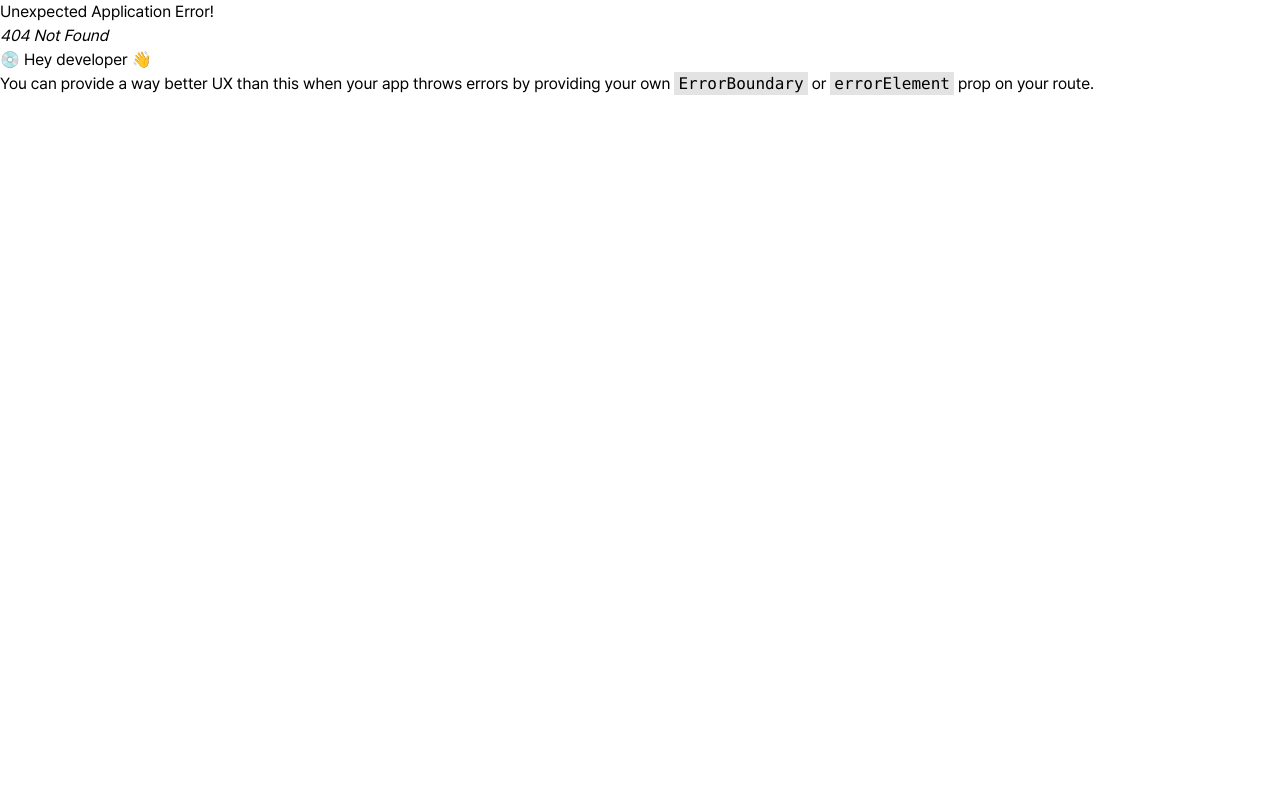
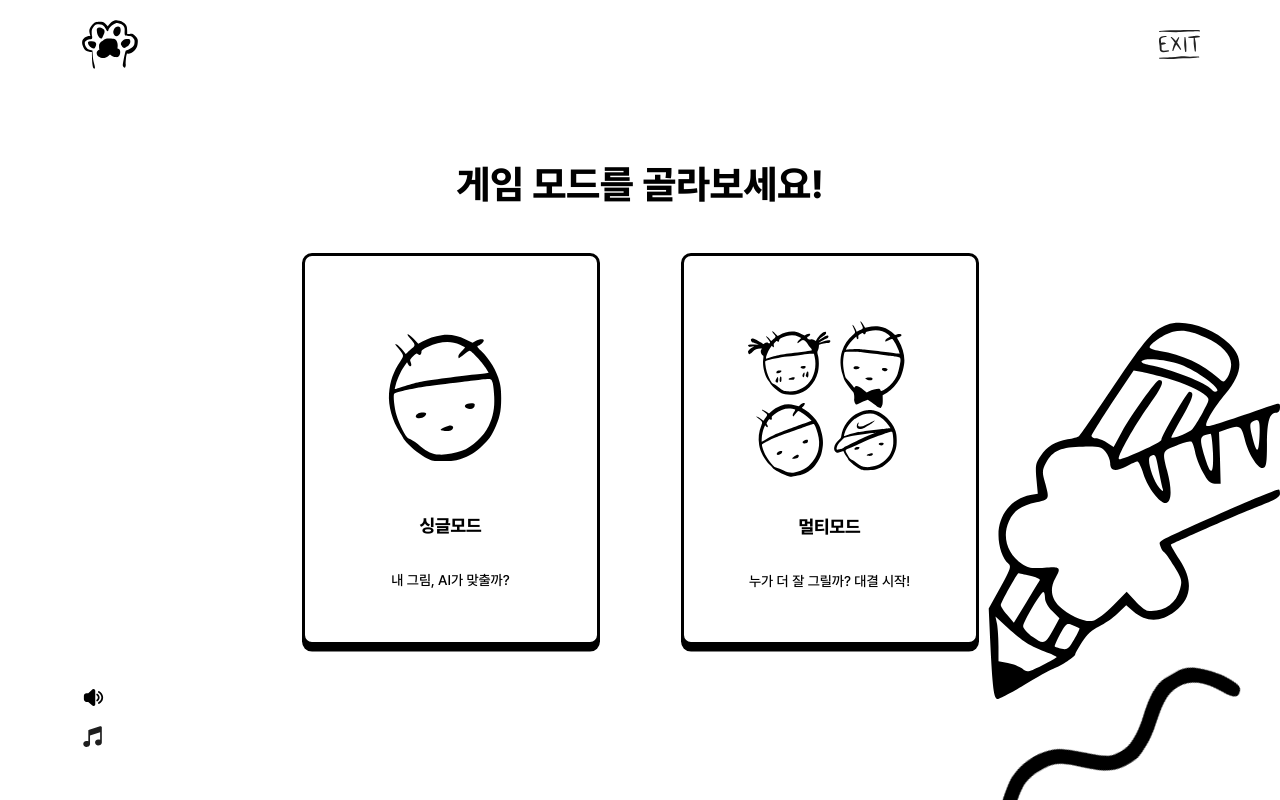
Before and after one commit to devcourse-catspaw/catspaw, a React (Vite) app: page /game/select in a window 1280 px wide. Before the commit this address had no page. Built offline with nearby package versions, Linux system fonts and the light colour scheme.

Commit message:
✨ Feature: GameLayout 설정

```diff
--- /dev/null
+++ b/src/routes/layouts/GameLayout.tsx
@@ -0,0 +1,11 @@
+import { Outlet } from "react-router";
+import MusicToggleButton from "../../components/common/MusicToggleButton";
+
+export default function GameLayout() {
+  return (
+    <>
+      <Outlet />
+      <MusicToggleButton />
+    </>
+  );
+}
```
Also changed, not shown: src/routes/index.tsx (+9 -2 lines).
